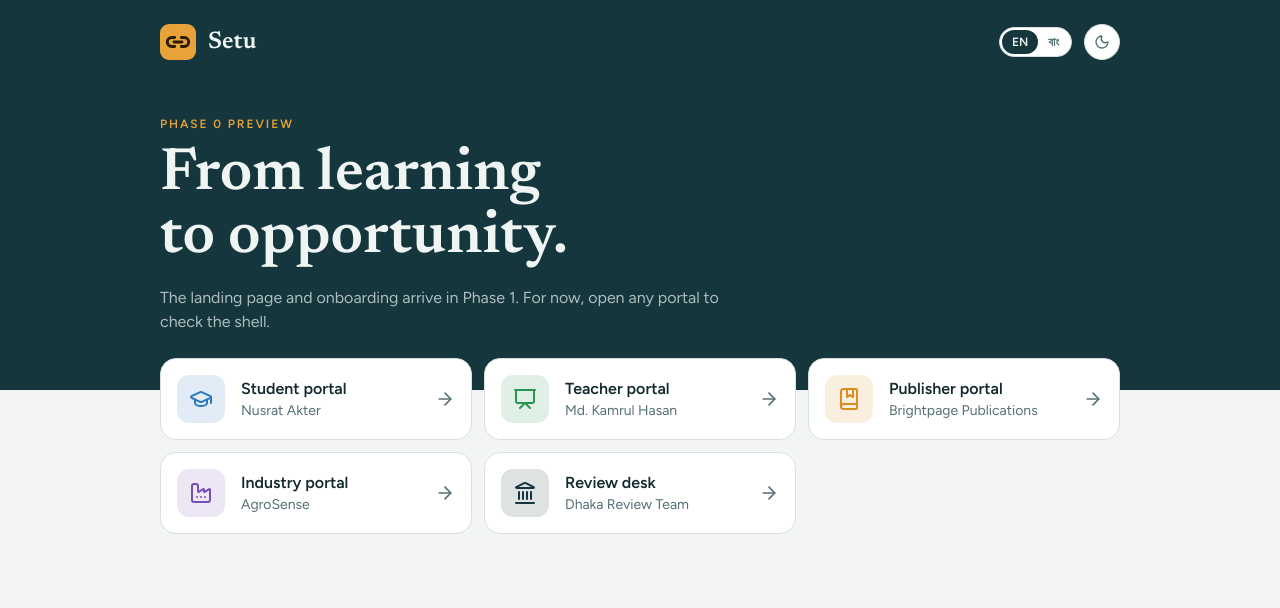
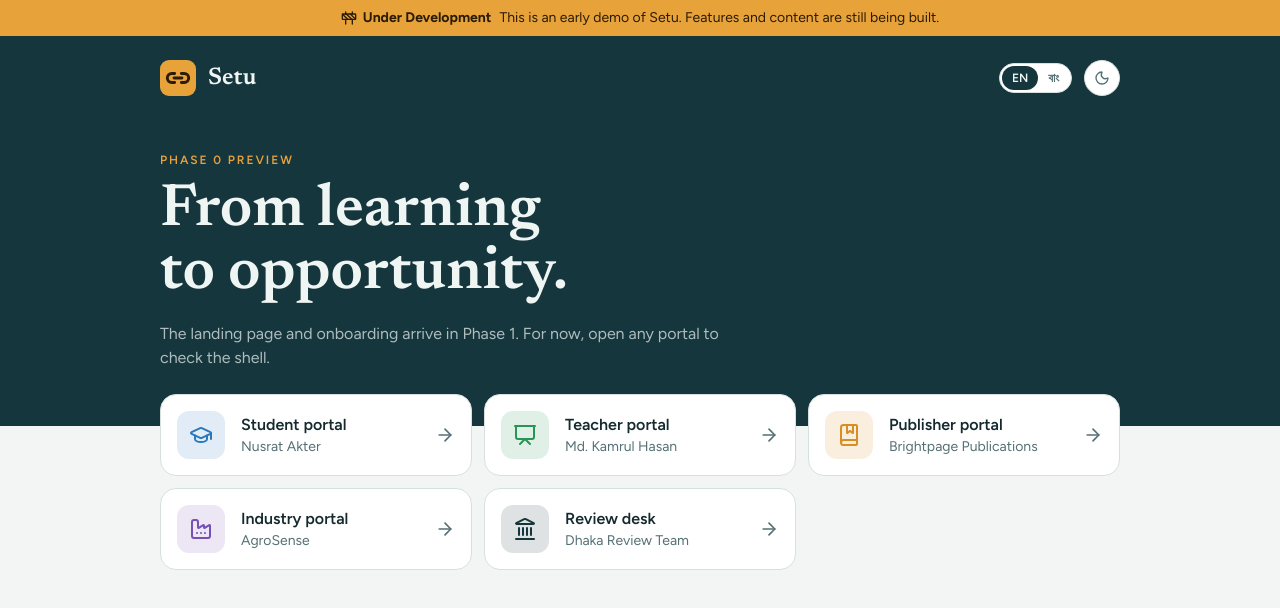
Before and after one commit to maruf3535/project-SETU, a React (Vite) app: page / in a window 1280 px wide. Shown: the top 608 px of the page. Built offline with nearby package versions, Linux system fonts and the light colour scheme.

Commit message:
Add Under Development notice

```diff
--- /dev/null
+++ b/src/components/UnderDevelopmentBanner.jsx
@@ -0,0 +1,33 @@
+// Not dismissible on purpose: this notice stays until the project owner asks to remove it.
+import { Construction } from 'lucide-react'
+import { useI18n } from '../i18n/I18nProvider'
+
+const copy = {
+  en: {
+    label: 'Under Development',
+    body: 'This is an early demo of Setu. Features and content are still being built.',
+  },
+  bn: {
+    label: 'নির্মাণাধীন',
+    body: 'এটি সেতুর একটি প্রাথমিক ডেমো। ফিচার ও কনটেন্ট এখনো তৈরি হচ্ছে।',
+  },
+}
+
+export default function UnderDevelopmentBanner() {
+  const { lang } = useI18n()
+  const text = copy[lang] ?? copy.en
+
+  return (
+    <div
+      role="status"
+      lang={lang}
+      className="flex w-full flex-wrap items-center justify-center gap-x-2 gap-y-0.5 bg-accent py-2 pt-[max(0.5rem,env(safe-area-inset-top))] pl-[max(1rem,env(safe-area-inset-left))] pr-[max(1rem,env(safe-area-inset-right))] text-center text-sm text-accent-ink"
+    >
+      <span className="inline-flex items-center gap-1.5 font-bold">
+        <Construction aria-hidden="true" className="size-4 shrink-0" />
+        {text.label}
+      </span>
+      <span>{text.body}</span>
+    </div>
+  )
+}
--- a/src/main.jsx
+++ b/src/main.jsx
@@ -2,6 +2,7 @@ import { StrictMode } from 'react'
 import { createRoot } from 'react-dom/client'
 import { HashRouter } from 'react-router-dom'
 import App from './App.jsx'
+import UnderDevelopmentBanner from './components/UnderDevelopmentBanner'
 import { I18nProvider } from './i18n/I18nProvider'
 import './index.css'
 import { ThemeProvider } from './theme/ThemeProvider'
@@ -12,7 +13,10 @@ createRoot(document.getElementById('root')).render(
     <HashRouter>
       <ThemeProvider>
         <I18nProvider>
-          <App />
+          <>
+            <UnderDevelopmentBanner />
+            <App />
+          </>
         </I18nProvider>
       </ThemeProvider>
     </HashRouter>
```
